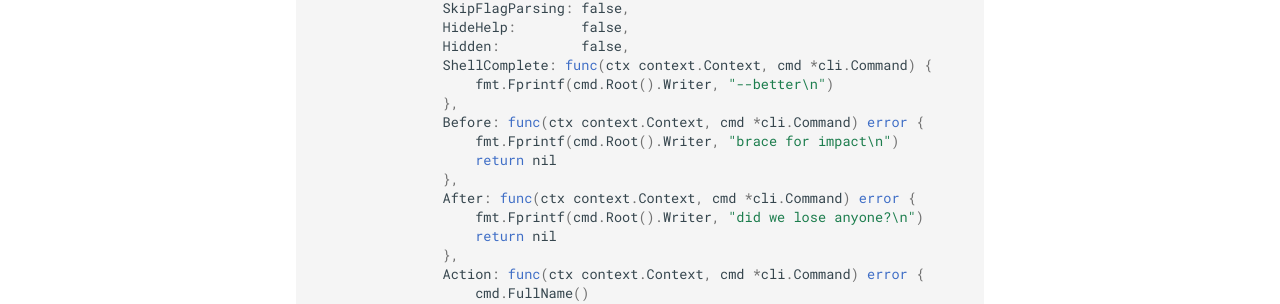
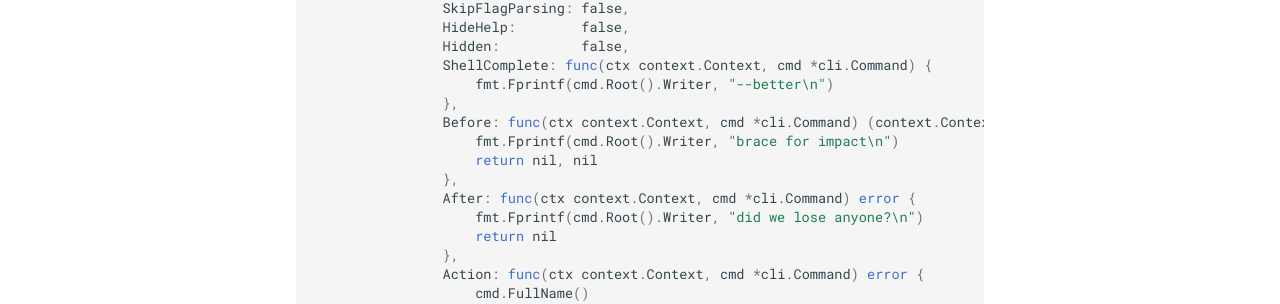
Before and after one commit to urfave/cli, an MkDocs documentation site: the page built from docs/v3/examples/full-api-example.md, in a window 1280 px wide and 900 px high, scrolled down 1970 px. Shown: the part 147-451 px from the top of the window. Built offline with MkDocs 1.6.1 and Material for MkDocs 9.7.7, drawn with Linux system fonts in a browser that asks for light colours; comment, search, counter and statistics services are not loaded.

Commit message:
Update docs

```diff
--- a/docs/v3/examples/full-api-example.md
+++ b/docs/v3/examples/full-api-example.md
@@ -111,9 +111,9 @@ func main() {
 				ShellComplete: func(ctx context.Context, cmd *cli.Command) {
 					fmt.Fprintf(cmd.Root().Writer, "--better\n")
 				},
-				Before: func(ctx context.Context, cmd *cli.Command) error {
+				Before: func(ctx context.Context, cmd *cli.Command) (context.Context, error) {
 					fmt.Fprintf(cmd.Root().Writer, "brace for impact\n")
-					return nil
+					return nil, nil
 				},
 				After: func(ctx context.Context, cmd *cli.Command) error {
 					fmt.Fprintf(cmd.Root().Writer, "did we lose anyone?\n")
```
